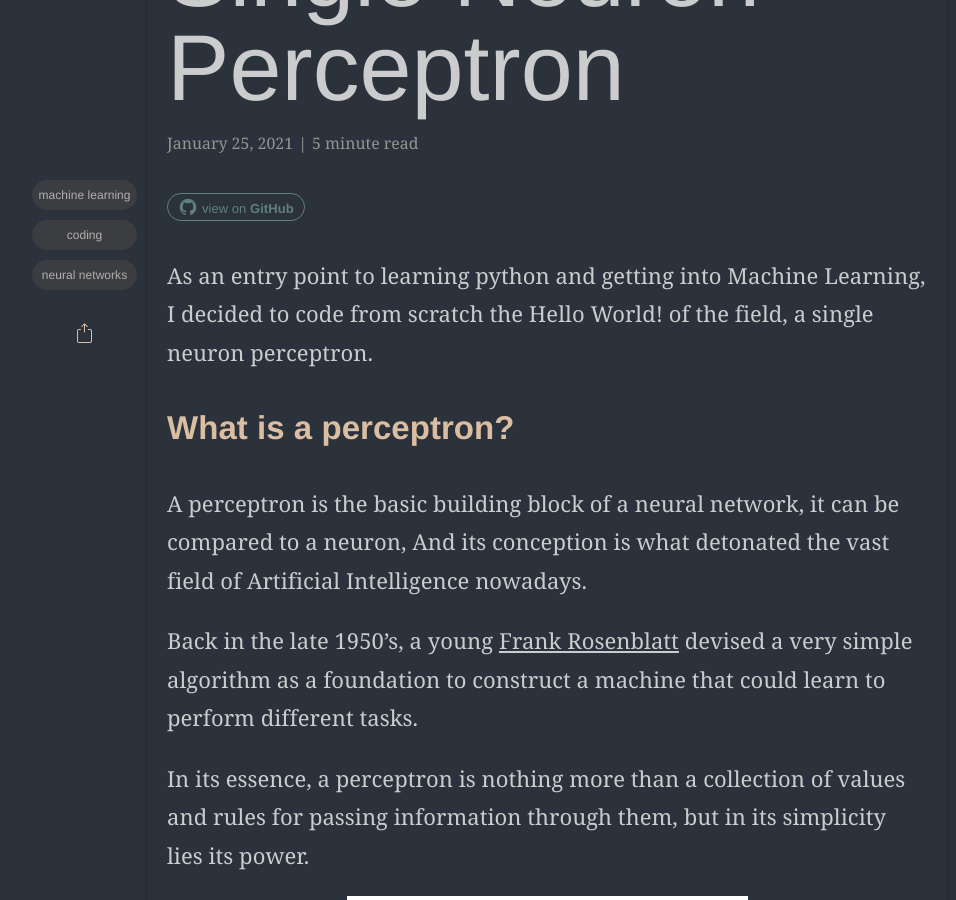
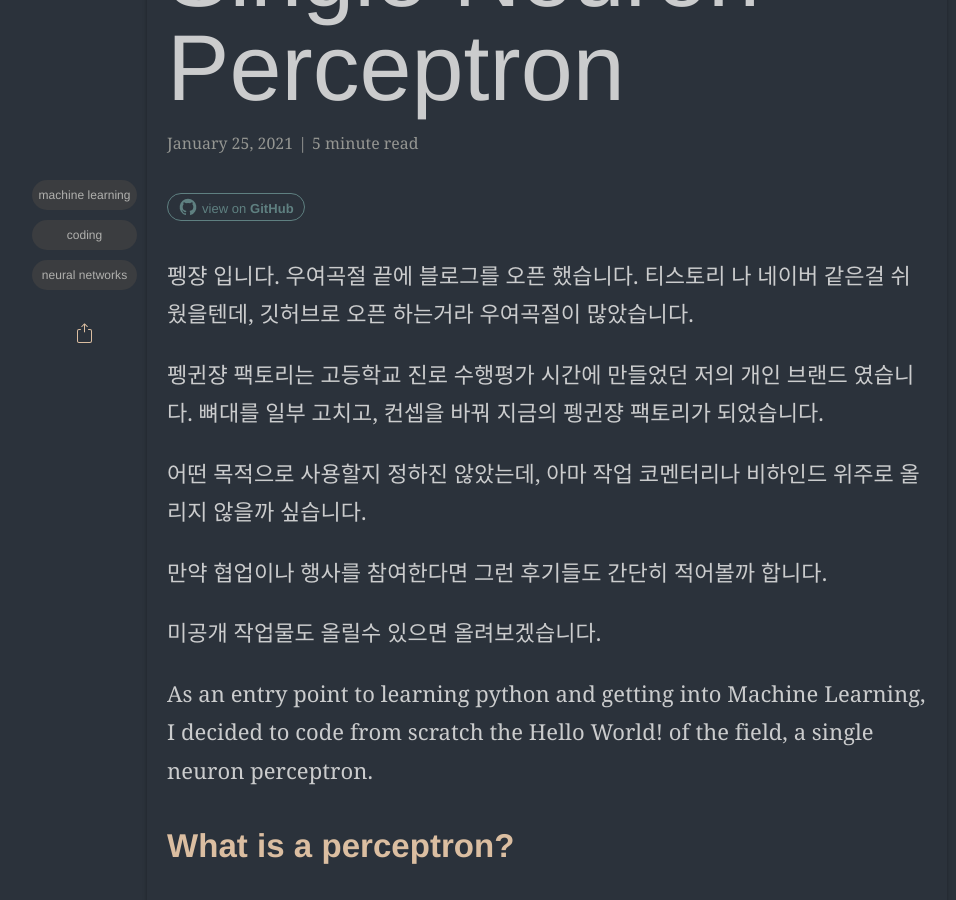
Before and after one commit to penguinjeanfactory/penguinjeanfactory.github.io, a Jekyll site: the page built from _posts/2021-01-25-single-neuron-perceptron.markdown, in a window 1280 px wide and 900 px high, scrolled down 696 px. Shown: the whole window, without its empty margins (93-1049 px from the left). Built offline with Jekyll 4.4.1, drawn with Linux system fonts in a browser that asks for light colours; some web fonts are replaced; formulas are drawn with MathJax 3.

Commit message:
Update 2021-01-25-single-neuron-perceptron.markdown

```diff
--- a/_posts/2021-01-25-single-neuron-perceptron.markdown
+++ b/_posts/2021-01-25-single-neuron-perceptron.markdown
@@ -11,6 +11,21 @@ author: Armando Maynez
 github:  amaynez/Perceptron/
 mathjax: yes
 ---
+펭쟝 입니다. 우여곡절 끝에 블로그를 오픈 했습니다. 티스토리 나 네이버 같은걸 쉬웠을텐데, 깃허브로 오픈 하는거라 우여곡절이 많았습니다.
+
+펭귄쟝 팩토리는 고등학교 진로 수행평가 시간에 만들었던 저의 개인 브랜드 였습니다. 뼈대를 일부 고치고, 컨셉을 바꿔 지금의 펭귄쟝 팩토리가 되었습니다.
+
+
+
+어떤 목적으로 사용할지 정하진 않았는데, 아마 작업 코멘터리나 비하인드 위주로 올리지 않을까 싶습니다.
+
+만약 협업이나 행사를 참여한다면 그런 후기들도 간단히 적어볼까 합니다.
+
+미공개 작업물도 올릴수 있으면 올려보겠습니다.
+
+
+
+
 As an entry point to learning python and getting into Machine Learning, I decided to code from scratch the Hello World! of the field, a single neuron perceptron.
 
 ## What is a perceptron?
```
